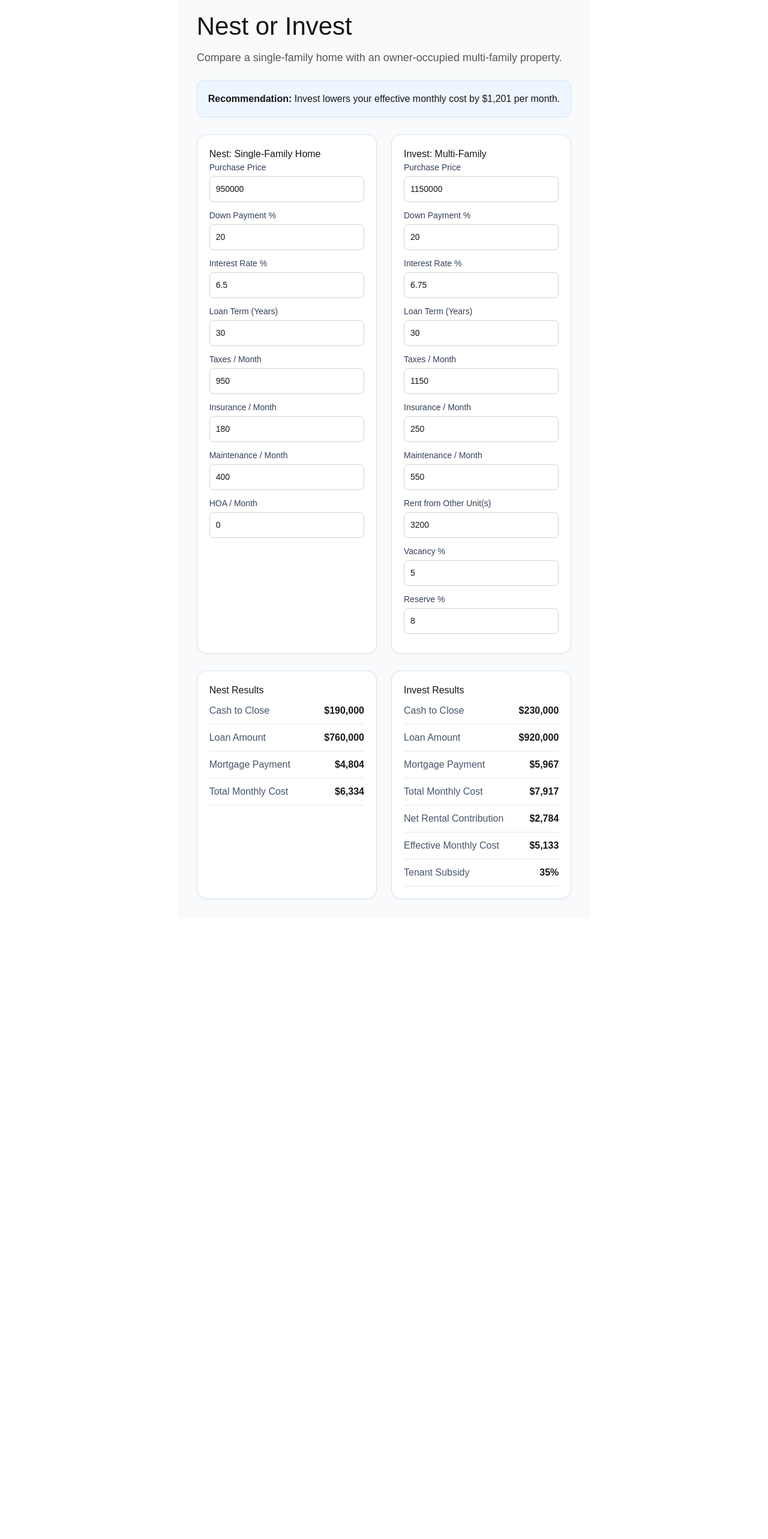
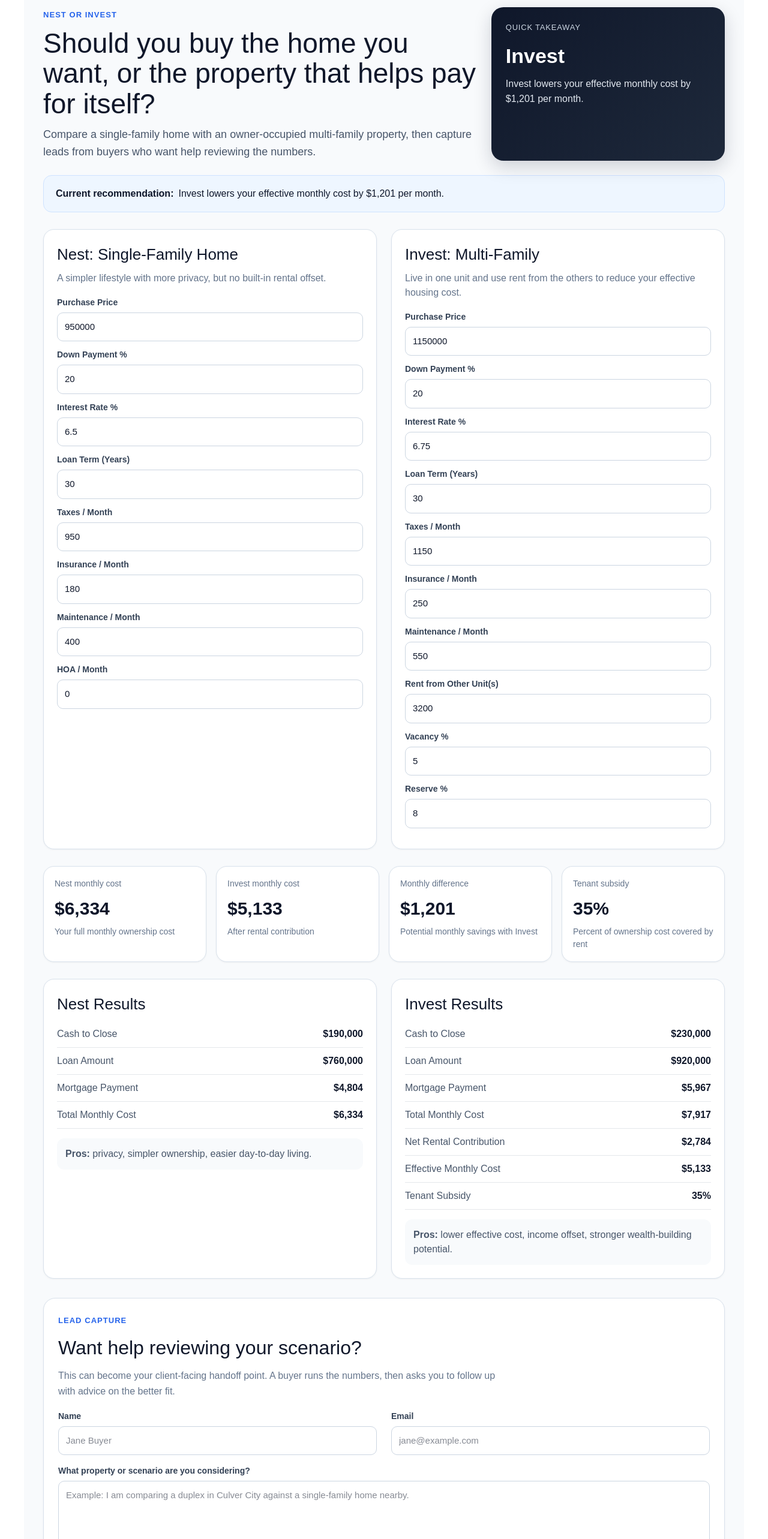
Before and after one commit to dglickman17/nest-or-invest, a Next.js app: page / in a window 1280 px wide. Shown: the part 20-2586 px from the top of the page at 60% size. Before the commit the page ends 1551 px from the top, so only its background shows below. Built offline with nearby package versions, Linux system fonts and the light colour scheme.

Commit message:
Update page.tsx

```diff
--- a/app/page.tsx
+++ b/app/page.tsx
@@ -41,6 +41,11 @@ export default function Page() {
   const [investVacancyPct, setInvestVacancyPct] = useState(5);
   const [investReservePct, setInvestReservePct] = useState(8);
 
+  const [name, setName] = useState("");
+  const [email, setEmail] = useState("");
+  const [notes, setNotes] = useState("");
+  const [submitted, setSubmitted] = useState(false);
+
   const nest = useMemo(() => {
     const down = nestPrice * (nestDownPct / 100);
     const loan = nestPrice - down;
@@ -83,44 +88,44 @@ export default function Page() {
     investReservePct,
   ]);
 
-  const recommendation =
-    invest.netMonthlyCost < nest.totalMonthly
-      ? `Invest lowers your effective monthly cost by ${formatCurrency(
-          nest.totalMonthly - invest.netMonthlyCost
-        )} per month.`
-      : "Nest keeps things simpler and may be the better fit based on these assumptions.";
+  const monthlyDifference = Math.abs(nest.totalMonthly - invest.netMonthlyCost);
+  const investWins = invest.netMonthlyCost < nest.totalMonthly;
+
+  const recommendation = investWins
+    ? `Invest lowers your effective monthly cost by ${formatCurrency(monthlyDifference)} per month.`
+    : `Nest costs ${formatCurrency(monthlyDifference)} less per month under these assumptions.`;
+
+  function handleLeadSubmit(e: React.FormEvent<HTMLFormElement>) {
+    e.preventDefault();
+    setSubmitted(true);
+  }
 
   return (
-    <main
-      style={{
-        fontFamily: "Arial, sans-serif",
-        padding: "32px",
-        maxWidth: "1200px",
-        margin: "0 auto",
-        background: "#f8fafc",
-        minHeight: "100vh",
-      }}
-    >
-      <h1 style={{ fontSize: "42px", marginBottom: "8px" }}>Nest or Invest</h1>
-      <p style={{ fontSize: "18px", color: "#555", marginBottom: "24px" }}>
-        Compare a single-family home with an owner-occupied multi-family property.
-      </p>
+    <main style={pageStyle}>
+      <section style={heroStyle}>
+        <div>
+          <div style={eyebrowStyle}>Nest or Invest</div>
+          <h1 style={heroTitleStyle}>Should you buy the home you want, or the property that helps pay for itself?</h1>
+          <p style={heroTextStyle}>
+            Compare a single-family home with an owner-occupied multi-family property, then capture leads from buyers who want help reviewing the numbers.
+          </p>
+        </div>
+        <div style={heroCardStyle}>
+          <div style={heroCardLabelStyle}>Quick takeaway</div>
+          <div style={heroCardHeadlineStyle}>{investWins ? "Invest" : "Nest"}</div>
+          <p style={heroCardTextStyle}>{recommendation}</p>
+        </div>
+      </section>
 
-      <div
-        style={{
-          background: "#eef6ff",
-          padding: "18px",
-          borderRadius: "12px",
-          marginBottom: "28px",
-          border: "1px solid #cfe3ff",
-        }}
-      >
-        <strong>Recommendation:</strong> {recommendation}
-      </div>
+      <section style={bannerStyle}>
+        <strong>Current recommendation:</strong>
+        <span style={{ marginLeft: 8 }}>{recommendation}</span>
+      </section>
 
-      <div style={{ display: "grid", gridTemplateColumns: "1fr 1fr", gap: "24px", marginBottom: "28px" }}>
+      <section style={gridTwoStyle}>
         <section style={cardStyle}>
-          <h2 style={{ marginTop: 0 }}>Nest: Single-Family Home</h2>
+          <h2 style={sectionTitleStyle}>Nest: Single-Family Home</h2>
+          <p style={sectionTextStyle}>A simpler lifestyle with more privacy, but no built-in rental offset.</p>
           <Field label="Purchase Price" value={nestPrice} setValue={setNestPrice} />
           <Field label="Down Payment %" value={nestDownPct} setValue={setNestDownPct} />
           <Field label="Interest Rate %" value={nestRate} setValue={setNestRate} />
@@ -132,7 +137,8 @@ export default function Page() {
         </section>
 
         <section style={cardStyle}>
-          <h2 style={{ marginTop: 0 }}>Invest: Multi-Family</h2>
+          <h2 style={sectionTitleStyle}>Invest: Multi-Family</h2>
+          <p style={sectionTextStyle}>Live in one unit and use rent from the others to reduce your effective housing cost.</p>
           <Field label="Purchase Price" value={investPrice} setValue={setInvestPrice} />
           <Field label="Down Payment %" value={investDownPct} setValue={setInvestDownPct} />
           <Field label="Interest Rate %" value={investRate} setValue={setInvestRate} />
@@ -144,19 +150,29 @@ export default function Page() {
           <Field label="Vacancy %" value={investVacancyPct} setValue={setInvestVacancyPct} />
           <Field label="Reserve %" value={investReservePct} setValue={setInvestReservePct} />
         </section>
-      </div>
+      </section>
 
-      <div style={{ display: "grid", gridTemplateColumns: "1fr 1fr", gap: "24px" }}>
+      <section style={metricsGridStyle}>
+        <MetricCard label="Nest monthly cost" value={formatCurrency(nest.totalMonthly)} helper="Your full monthly ownership cost" />
+        <MetricCard label="Invest monthly cost" value={formatCurrency(invest.netMonthlyCost)} helper="After rental contribution" />
+        <MetricCard label="Monthly difference" value={formatCurrency(monthlyDifference)} helper={investWins ? "Potential monthly savings with Invest" : "Potential monthly savings with Nest"} />
+        <MetricCard label="Tenant subsidy" value={`${Math.max(0, invest.subsidyPct).toFixed(0)}%`} helper="Percent of ownership cost covered by rent" />
+      </section>
+
+      <section style={gridTwoStyle}>
         <section style={cardStyle}>
-          <h2 style={{ marginTop: 0 }}>Nest Results</h2>
+          <h2 style={sectionTitleStyle}>Nest Results</h2>
           <Result label="Cash to Close" value={formatCurrency(nest.down)} />
           <Result label="Loan Amount" value={formatCurrency(nest.loan)} />
           <Result label="Mortgage Payment" value={formatCurrency(nest.mortgage)} />
           <Result label="Total Monthly Cost" value={formatCurrency(nest.totalMonthly)} />
+          <div style={calloutMutedStyle}>
+            <strong>Pros:</strong> privacy, simpler ownership, easier day-to-day living.
+          </div>
         </section>
 
         <section style={cardStyle}>
-          <h2 style={{ marginTop: 0 }}>Invest Results</h2>
+          <h2 style={sectionTitleStyle}>Invest Results</h2>
           <Result label="Cash to Close" value={formatCurrency(invest.down)} />
           <Result label="Loan Amount" value={formatCurrency(invest.loan)} />
           <Result label="Mortgage Payment" value={formatCurrency(invest.mortgage)} />
@@ -164,18 +180,210 @@ export default function Page() {
           <Result label="Net Rental Contribution" value={formatCurrency(invest.netRentContribution)} />
           <Result label="Effective Monthly Cost" value={formatCurrency(invest.netMonthlyCost)} />
           <Result label="Tenant Subsidy" value={`${Math.max(0, invest.subsidyPct).toFixed(0)}%`} />
+          <div style={calloutMutedStyle}>
+            <strong>Pros:</strong> lower effective cost, income offset, stronger wealth-building potential.
+          </div>
         </section>
-      </div>
+      </section>
+
+      <section style={leadSectionStyle}>
+        <div style={leadIntroStyle}>
+          <div style={eyebrowStyle}>Lead Capture</div>
+          <h2 style={leadTitleStyle}>Want help reviewing your scenario?</h2>
+          <p style={leadTextStyle}>
+            This can become your client-facing handoff point. A buyer runs the numbers, then asks you to follow up with advice on the better fit.
+          </p>
+        </div>
+
+        <form onSubmit={handleLeadSubmit} style={leadFormStyle}>
+          <div style={gridTwoStyle}>
+            <TextField label="Name" value={name} setValue={setName} placeholder="Jane Buyer" />
+            <TextField label="Email" value={email} setValue={setEmail} placeholder="jane@example.com" />
+          </div>
+          <TextAreaField
+            label="What property or scenario are you considering?"
+            value={notes}
+            setValue={setNotes}
+            placeholder="Example: I am comparing a duplex in Culver City against a single-family home nearby."
+          />
+          <button type="submit" style={buttonStyle}>Request My Review</button>
+          {submitted ? (
+            <div style={successStyle}>Thanks — this lead form is working visually. Next we can connect it to email, a CRM, or a Google Sheet.</div>
+          ) : null}
+        </form>
+      </section>
     </main>
   );
 }
 
+const pageStyle: React.CSSProperties = {
+  fontFamily: "Arial, sans-serif",
+  padding: "32px",
+  maxWidth: "1200px",
+  margin: "0 auto",
+  background: "#f8fafc",
+  minHeight: "100vh",
+  color: "#0f172a",
+};
+
+const heroStyle: React.CSSProperties = {
+  display: "grid",
+  gridTemplateColumns: "1.3fr 0.7fr",
+  gap: "24px",
+  alignItems: "stretch",
+  marginBottom: "24px",
+};
+
+const eyebrowStyle: React.CSSProperties = {
+  display: "inline-block",
+  fontSize: "13px",
+  fontWeight: 700,
+  letterSpacing: "0.08em",
+  textTransform: "uppercase",
+  color: "#2563eb",
+  marginBottom: "12px",
+};
+
+const heroTitleStyle: React.CSSProperties = {
+  fontSize: "46px",
+  lineHeight: 1.1,
+  margin: "0 0 12px",
+};
+
+const heroTextStyle: React.CSSProperties = {
+  fontSize: "18px",
+  lineHeight: 1.6,
+  color: "#475569",
+  maxWidth: "760px",
+  margin: 0,
+};
+
+const heroCardStyle: React.CSSProperties = {
+  background: "linear-gradient(135deg, #0f172a, #1e293b)",
+  color: "white",
+  borderRadius: "20px",
+  padding: "24px",
+  boxShadow: "0 10px 30px rgba(15, 23, 42, 0.18)",
+};
+
+const heroCardLabelStyle: React.CSSProperties = {
+  color: "#cbd5e1",
+  fontSize: "13px",
+  textTransform: "uppercase",
+  letterSpacing: "0.06em",
+  marginBottom: "12px",
+};
+
+const heroCardHeadlineStyle: React.CSSProperties = {
+  fontSize: "34px",
+  fontWeight: 700,
+  marginBottom: "8px",
+};
+
+const heroCardTextStyle: React.CSSProperties = {
+  margin: 0,
+  lineHeight: 1.6,
+  color: "#e2e8f0",
+};
+
+const bannerStyle: React.CSSProperties = {
+  background: "#eef6ff",
+  padding: "18px 20px",
+  borderRadius: "14px",
+  marginBottom: "28px",
+  border: "1px solid #cfe3ff",
+};
+
+const gridTwoStyle: React.CSSProperties = {
+  display: "grid",
+  gridTemplateColumns: "1fr 1fr",
+  gap: "24px",
+};
+
+const metricsGridStyle: React.CSSProperties = {
+  display: "grid",
+  gridTemplateColumns: "repeat(4, 1fr)",
+  gap: "16px",
+  margin: "28px 0",
+};
+
 const cardStyle: React.CSSProperties = {
   border: "1px solid #d9e2ec",
-  borderRadius: "16px",
-  padding: "20px",
+  borderRadius: "18px",
+  padding: "22px",
   background: "#ffffff",
   boxShadow: "0 1px 3px rgba(0,0,0,0.05)",
+};
+
+const sectionTitleStyle: React.CSSProperties = {
+  marginTop: 0,
+  marginBottom: "8px",
+  fontSize: "26px",
+};
+
+const sectionTextStyle: React.CSSProperties = {
+  marginTop: 0,
+  marginBottom: "18px",
+  color: "#64748b",
+  lineHeight: 1.5,
+};
+
+const calloutMutedStyle: React.CSSProperties = {
+  marginTop: "16px",
+  padding: "14px",
+  borderRadius: "12px",
+  background: "#f8fafc",
+  color: "#475569",
+};
+
+const leadSectionStyle: React.CSSProperties = {
+  marginTop: "32px",
+  background: "#ffffff",
+  border: "1px solid #d9e2ec",
+  borderRadius: "20px",
+  padding: "24px",
+  boxShadow: "0 1px 3px rgba(0,0,0,0.05)",
+};
+
+const leadIntroStyle: React.CSSProperties = {
+  marginBottom: "18px",
+};
+
+const leadTitleStyle: React.CSSProperties = {
+  fontSize: "32px",
+  margin: "0 0 10px",
+};
+
+const leadTextStyle: React.CSSProperties = {
+  margin: 0,
+  color: "#64748b",
+  lineHeight: 1.6,
+  maxWidth: "760px",
+};
+
+const leadFormStyle: React.CSSProperties = {
+  display: "grid",
+  gap: "16px",
+};
+
+const buttonStyle: React.CSSProperties = {
+  background: "#2563eb",
+  color: "white",
+  border: 0,
+  borderRadius: "12px",
+  padding: "14px 18px",
+  fontSize: "16px",
+  fontWeight: 700,
+  cursor: "pointer",
+  width: "fit-content",
+};
+
+const successStyle: React.CSSProperties = {
+  background: "#ecfdf5",
+  color: "#166534",
+  border: "1px solid #bbf7d0",
+  borderRadius: "12px",
+  padding: "14px 16px",
 };
 
 function Field({
@@ -189,20 +397,104 @@ function Field({
 }) {
   return (
     <div style={{ marginBottom: "12px" }}>
-      <label style={{ display: "block", fontSize: "14px", marginBottom: "4px", color: "#334155" }}>{label}</label>
+      <label style={{ display: "block", fontSize: "14px", marginBottom: "6px", color: "#334155", fontWeight: 600 }}>{label}</label>
       <input
         type="number"
         value={value}
         onChange={(e) => setValue(Number(e.target.value || 0))}
         style={{
           width: "100%",
-          padding: "10px",
-          borderRadius: "8px",
+          padding: "12px",
+          borderRadius: "10px",
           border: "1px solid #cbd5e1",
-          fontSize: "14px",
+          fontSize: "15px",
           boxSizing: "border-box",
         }}
       />
+    </div>
+  );
+}
+
+function TextField({
+  label,
+  value,
+  setValue,
+  placeholder,
+}: {
+  label: string;
+  value: string;
+  setValue: (value: string) => void;
+  placeholder: string;
+}) {
+  return (
+    <div>
+      <label style={{ display: "block", fontSize: "14px", marginBottom: "6px", color: "#334155", fontWeight: 600 }}>{label}</label>
+      <input
+        type="text"
+        value={value}
+        onChange={(e) => setValue(e.target.value)}
+        placeholder={placeholder}
+        style={{
+          width: "100%",
+          padding: "12px",
+          borderRadius: "10px",
+          border: "1px solid #cbd5e1",
+          fontSize: "15px",
+          boxSizing: "border-box",
+        }}
+      />
+    </div>
+  );
+}
+
+function TextAreaField({
+  label,
+  value,
+  setValue,
+  placeholder,
+}: {
+  label: string;
+  value: string;
+  setValue: (value: string) => void;
+  placeholder: string;
+}) {
+  return (
+    <div>
+      <label style={{ display: "block", fontSize: "14px", marginBottom: "6px", color: "#334155", fontWeight: 600 }}>{label}</label>
+      <textarea
+        value={value}
+        onChange={(e) => setValue(e.target.value)}
+        placeholder={placeholder}
+        rows={5}
+        style={{
+          width: "100%",
+          padding: "12px",
+          borderRadius: "10px",
+          border: "1px solid #cbd5e1",
+          fontSize: "15px",
+          boxSizing: "border-box",
+          resize: "vertical",
+          fontFamily: "Arial, sans-serif",
+        }}
+      />
+    </div>
+  );
+}
+
+function MetricCard({
+  label,
+  value,
+  helper,
+}: {
+  label: string;
+  value: string;
+  helper: string;
+}) {
+  return (
+    <div style={{ ...cardStyle, padding: "18px" }}>
+      <div style={{ color: "#64748b", fontSize: "14px", marginBottom: "8px" }}>{label}</div>
+      <div style={{ fontSize: "30px", fontWeight: 700, marginBottom: "6px" }}>{value}</div>
+      <div style={{ color: "#64748b", fontSize: "14px", lineHeight: 1.5 }}>{helper}</div>
     </div>
   );
 }
```
